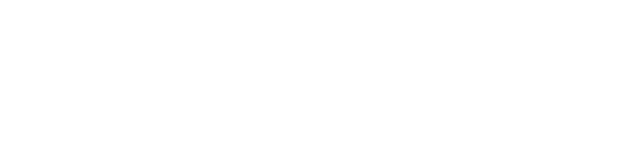
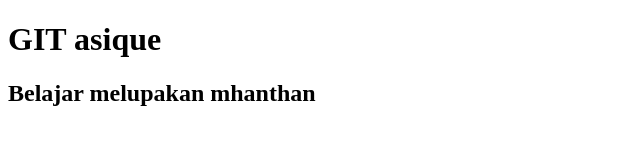
Before and after one commit to yupitach/latihangit, a plain HTML site: page index.html in a window 1280 px wide. Shown: the whole page, without its empty margins (0-640 px from the left). Drawn offline with Linux system fonts and the light colour scheme.

Commit message:
commit kedua, ada tambahan :v

```diff
--- a/index.html
+++ b/index.html
@@ -1,9 +1,10 @@
 <!DOCTYPE html>
 <html>
 <head>
-	<title></title>
+	<title>Latihan GIT</title>
 </head>
 <body>
-
+	<h1>GIT asique</h1>
+	<h2>Belajar melupakan mhanthan</h2>
 </body>
 </html>
```
